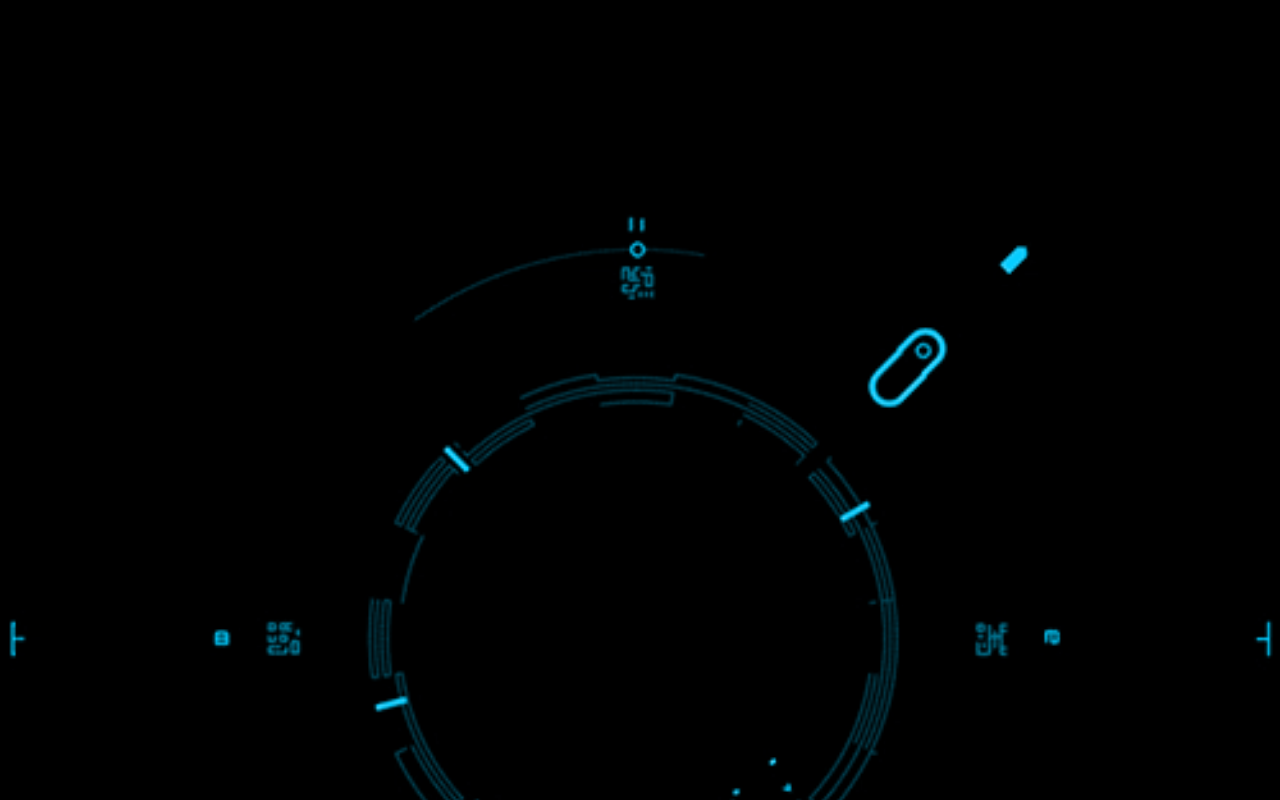
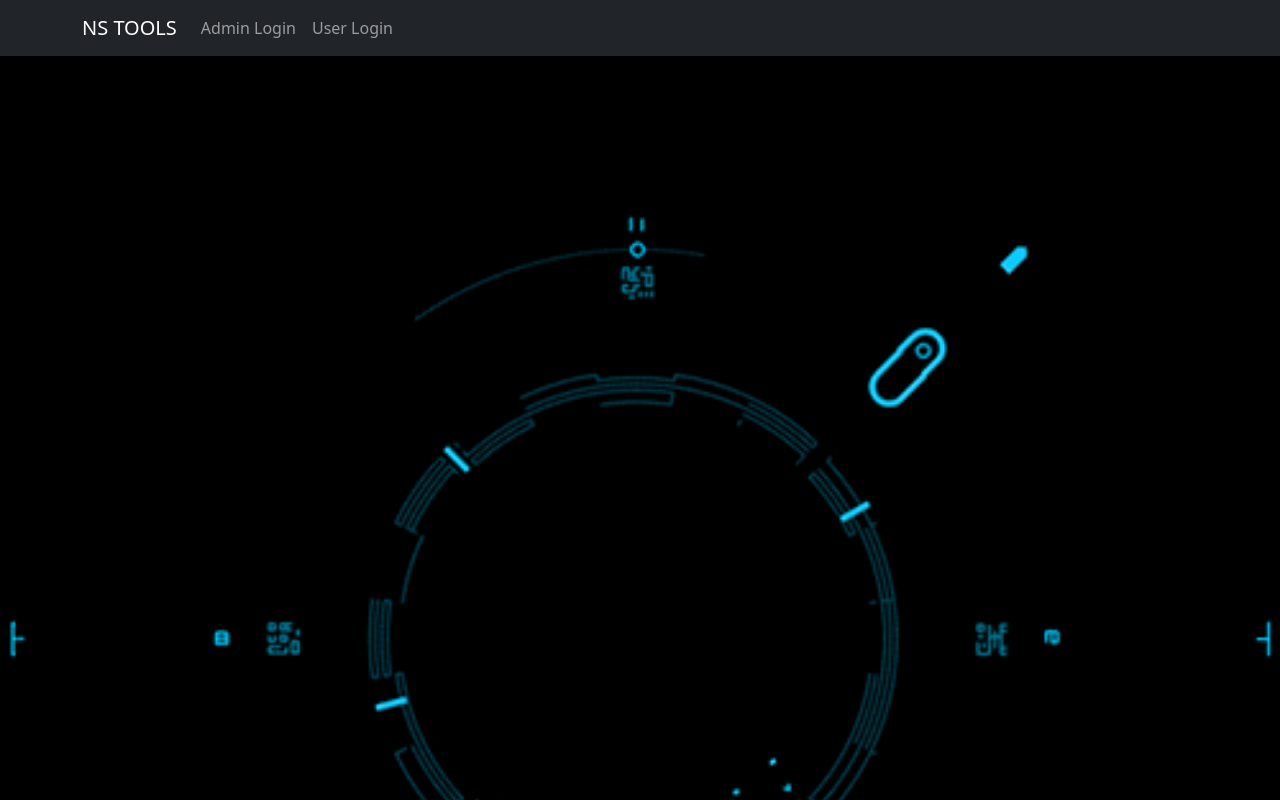
Before and after one commit to Gunags/bill_scrap, a React (Create React App) app: page / in a window 1280 px wide. Built offline with nearby package versions, Linux system fonts and the light colour scheme.

Commit message:
add loginpages

```diff
--- a/src/App.js
+++ b/src/App.js
@@ -1,10 +1,10 @@
 import React from "react";
 import { UserLogin } from "./components/login/UserLogin";
 import { AdminLogin } from "./components/login/AdminLogin";
-import { HashRouter as Router, Routes, Route } from "react-router-dom";
+import { BrowserRouter as Router, Routes, Route } from "react-router-dom";
 import { Home } from "./components/Pages/Home";
 import bg from "./Image/2RNb.gif";
-function App() {
+export const App = () => {
   const myStyle = {
     backgroundImage: `url(${bg})`,
     height: "100vh",
@@ -13,15 +13,13 @@
   };
   return (
     <div className="App" style={myStyle}>
-      <Router basename="/bill_scrap">
+      <Router>
         <Routes>
-          <Route path="/bill_scrap" element={<Home />} />
+          <Route path="/" element={<Home />} />
           <Route path="/adminlogin" element={<AdminLogin />} />
           <Route path="/userlogin" element={<UserLogin />} />
         </Routes>
       </Router>
     </div>
   );
-}
-
-export default App;
+};
--- a/src/index.js
+++ b/src/index.js
@@ -1,6 +1,7 @@
 import React from "react";
 import ReactDOM from "react-dom/client";
-import App from "./App";
+import { App } from "./App";
+import { HashRouter as Router } from "react-router-dom";
 
 const root = ReactDOM.createRoot(document.getElementById("root"));
 root.render(
```
